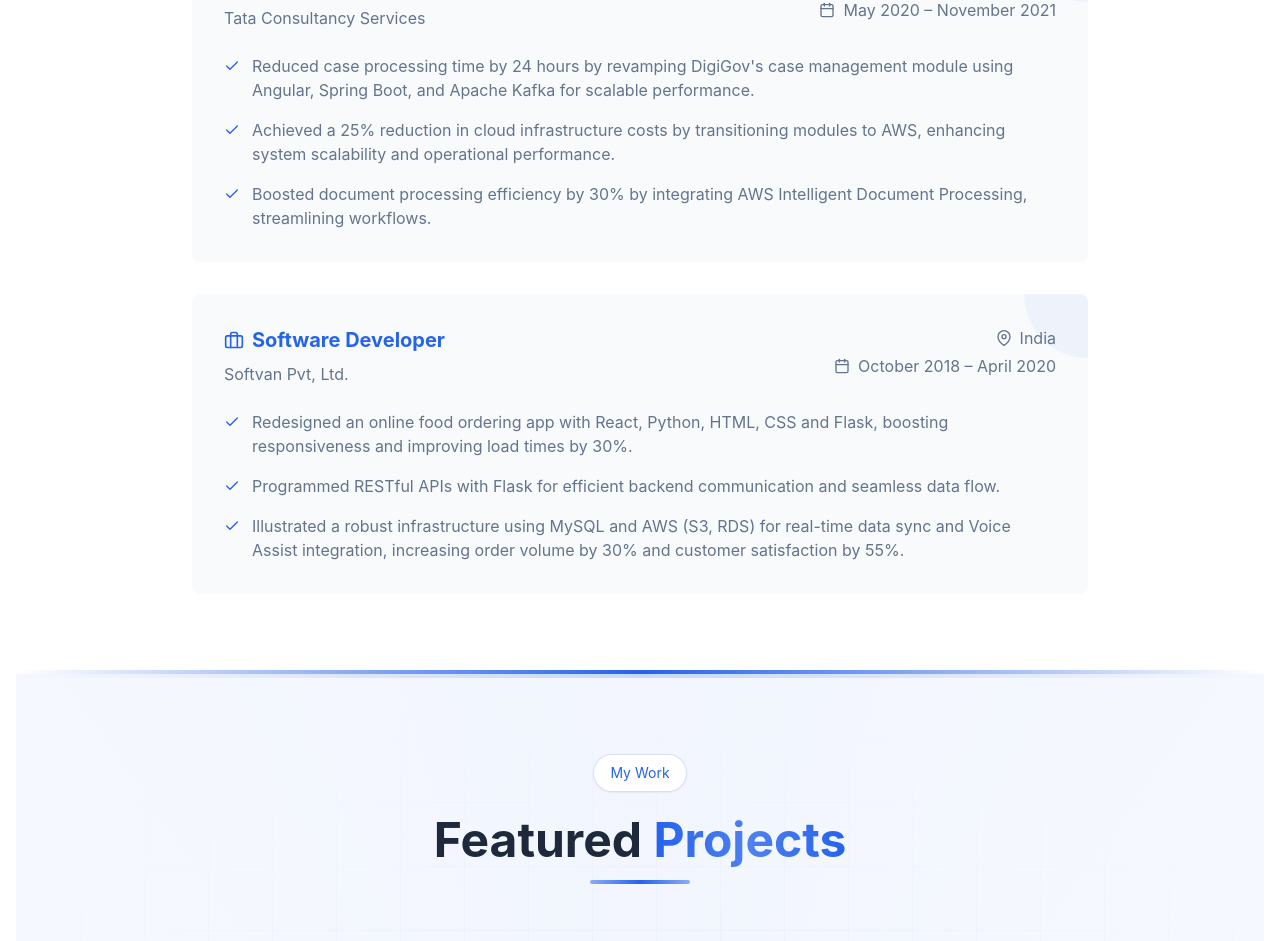
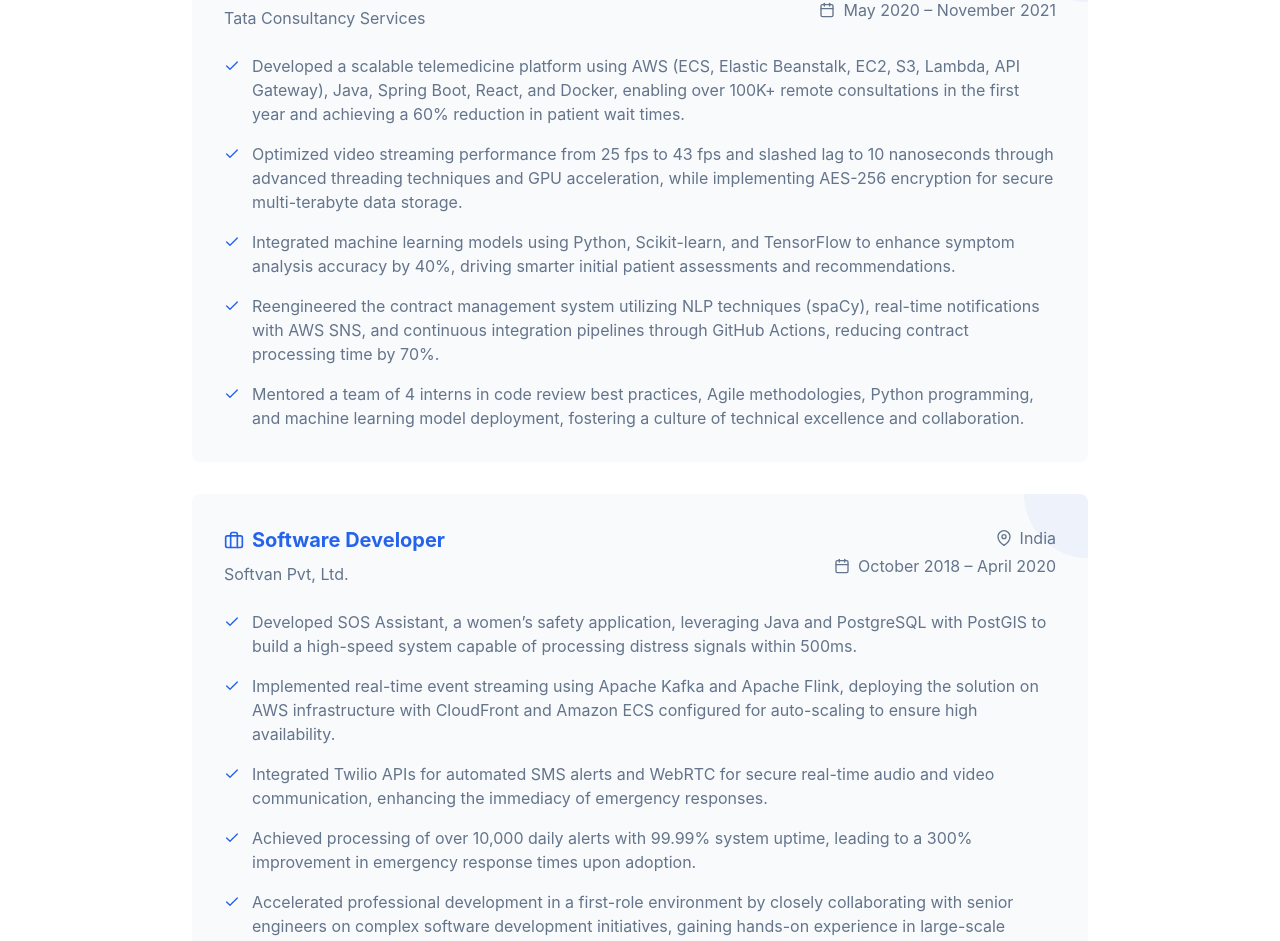
Before and after one commit to darshan3370/portfolio, a React (Create React App) app: page / in a window 1280 px wide. Shown: the part 2768-3709 px from the top of the page. Built offline with nearby package versions, Linux system fonts and the light colour scheme.

Commit message:
Update Experience.js

```diff
--- a/src/components/Experience.js
+++ b/src/components/Experience.js
@@ -16,7 +16,7 @@
     ]
   },
   {
-    title: 'SDE - Intern',
+    title: 'Software Developer Intern',
     company: 'University of Texas at Arlington',
     location: 'Arlington, TX',
     period: 'March 2023 – December 2023',
@@ -33,10 +33,13 @@
     location: 'India',
     period: 'May 2020 – November 2021',
     achievements: [
-      'Reduced case processing time by 24 hours by revamping DigiGov\'s case management module using Angular, Spring Boot, and Apache Kafka for scalable performance.',
-      'Achieved a 25% reduction in cloud infrastructure costs by transitioning modules to AWS, enhancing system scalability and operational performance.',
-      'Boosted document processing efficiency by 30% by integrating AWS Intelligent Document Processing, streamlining workflows.'
-    ]
+  'Developed a scalable telemedicine platform using AWS (ECS, Elastic Beanstalk, EC2, S3, Lambda, API Gateway), Java, Spring Boot, React, and Docker, enabling over 100K+ remote consultations in the first year and achieving a 60% reduction in patient wait times.',
+  'Optimized video streaming performance from 25 fps to 43 fps and slashed lag to 10 nanoseconds through advanced threading techniques and GPU acceleration, while implementing AES-256 encryption for secure multi-terabyte data storage.',
+  'Integrated machine learning models using Python, Scikit-learn, and TensorFlow to enhance symptom analysis accuracy by 40%, driving smarter initial patient assessments and recommendations.',
+  'Reengineered the contract management system utilizing NLP techniques (spaCy), real-time notifications with AWS SNS, and continuous integration pipelines through GitHub Actions, reducing contract processing time by 70%.',
+  'Mentored a team of 4 interns in code review best practices, Agile methodologies, Python programming, and machine learning model deployment, fostering a culture of technical excellence and collaboration.'
+]
+
   },
   {
     title: 'Software Developer',
@@ -44,10 +47,13 @@
     location: 'India',
     period: 'October 2018 – April 2020',
     achievements: [
-      'Redesigned an online food ordering app with React, Python, HTML, CSS and Flask, boosting responsiveness and improving load times by 30%.',
-      'Programmed RESTful APIs with Flask for efficient backend communication and seamless data flow.',
-      'Illustrated a robust infrastructure using MySQL and AWS (S3, RDS) for real-time data sync and Voice Assist integration, increasing order volume by 30% and customer satisfaction by 55%.'
-    ]
+  'Developed SOS Assistant, a women’s safety application, leveraging Java and PostgreSQL with PostGIS to build a high-speed system capable of processing distress signals within 500ms.',
+  'Implemented real-time event streaming using Apache Kafka and Apache Flink, deploying the solution on AWS infrastructure with CloudFront and Amazon ECS configured for auto-scaling to ensure high availability.',
+  'Integrated Twilio APIs for automated SMS alerts and WebRTC for secure real-time audio and video communication, enhancing the immediacy of emergency responses.',
+  'Achieved processing of over 10,000 daily alerts with 99.99% system uptime, leading to a 300% improvement in emergency response times upon adoption.',
+  'Accelerated professional development in a first-role environment by closely collaborating with senior engineers on complex software development initiatives, gaining hands-on experience in large-scale system design.'
+]
+
   }
 ];
 
```
